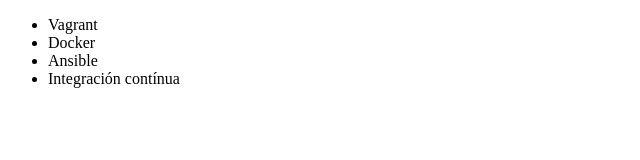
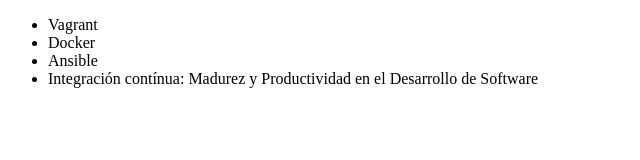
Before and after one commit to Dreyfuss80/alura-git, a plain HTML site: page index.html in a window 1280 px wide. Shown: the whole page, without its empty margins (0-640 px from the left). Drawn offline with Linux system fonts and the light colour scheme.

Commit message:
Renombrando curso de Integración contínua

```diff
--- a/index.html
+++ b/index.html
@@ -9,7 +9,7 @@
          <li> Vagrant </li>
          <li> Docker </li>
          <li> Ansible </li>
-         <li> Integración contínua </li>
+         <li> Integración contínua: Madurez y Productividad en el Desarrollo de Software </li>
      </ul>
 </body>
 </html>
```
